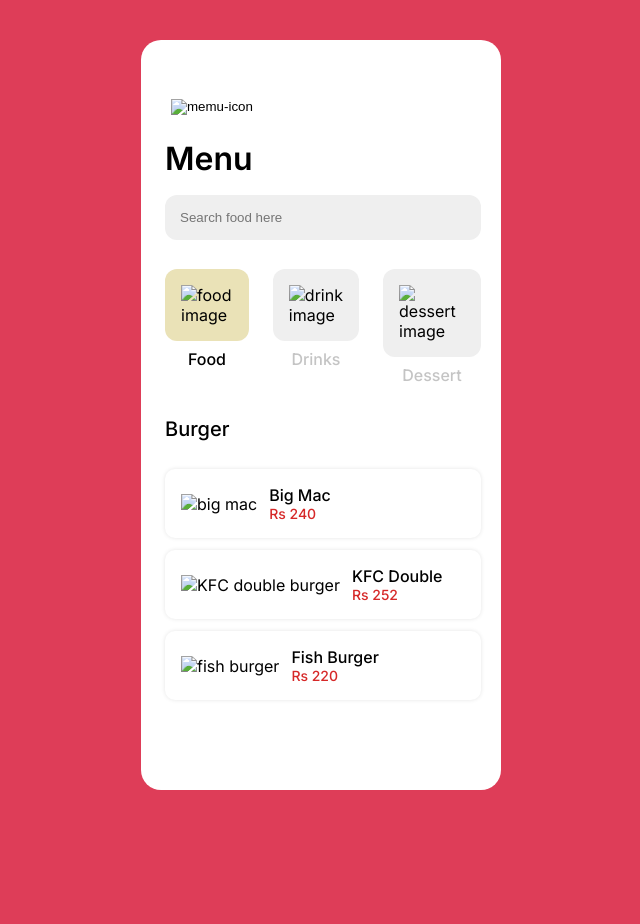
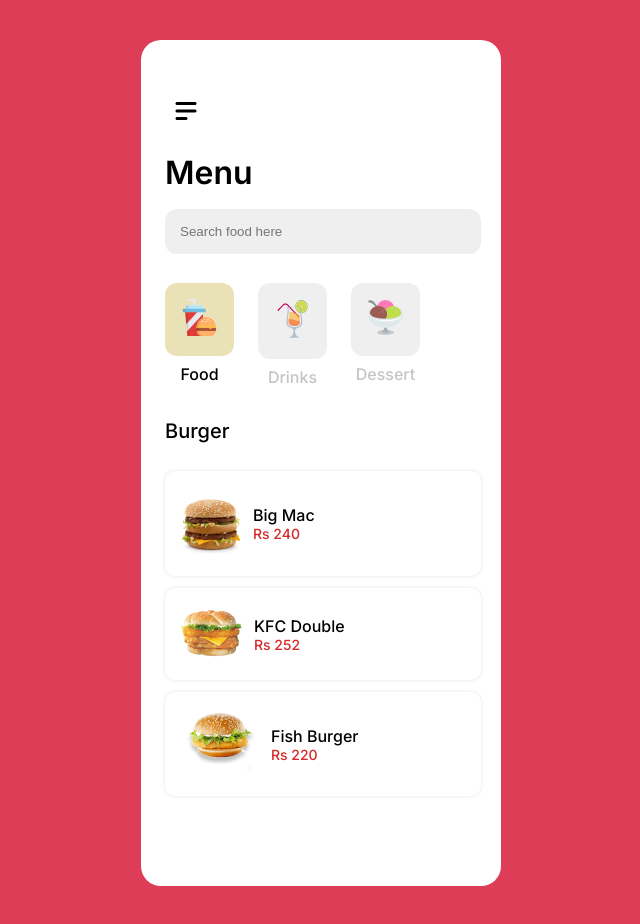
Before and after one commit to Bogdan8633/hw-fastfoodmenu, a plain HTML site: page index.html in a window 1280 px wide. Shown: the whole page, without its empty margins (319-959 px from the left). Before the commit the page ends 830 px from the top, so only its background shows below. Drawn offline with Linux system fonts and the light colour scheme; the site is published under a folder, as on GitHub Pages, so addresses that start at the root find nothing.

Commit message:
fix img path

```diff
--- a/index.html
+++ b/index.html
@@ -15,7 +15,7 @@
   <body>
     <main>
       <button class="burger-menu">
-        <img src="/img/burgericon.png" alt="memu-icon" />
+        <img src="./img/burgericon.png" alt="memu-icon" />
       </button>
       <h1>Menu</h1>
       <form action="">
@@ -24,19 +24,19 @@
       <div class="product-row">
         <div class="product-item">
           <div class="img-block">
-            <img src="/img/foodimg.png" alt="food image" />
+            <img src="./img/foodimg.png" alt="food image" />
           </div>
           <h4>Food</h4>
         </div>
         <div class="product-item">
           <div class="img-block img-block_disactive">
-            <img src="/img/drinksimg.png" alt="drink image" />
+            <img src="./img/drinksimg.png" alt="drink image" />
           </div>
           <h4 class="disactive">Drinks</h4>
         </div>
         <div class="product-item">
           <div class="img-block img-block_disactive">
-            <img src="/img/dessertimg.png" alt="dessert image" />
+            <img src="./img/dessertimg.png" alt="dessert image" />
           </div>
           <h4 class="disactive">Dessert</h4>
         </div>
@@ -46,7 +46,7 @@
         <!-- item-start -->
         <div class="proposition-item">
           <div class="proposition-img">
-            <img src="/img/bigmacimg.png" alt="big mac" />
+            <img src="./img/bigmacimg.png" alt="big mac" />
           </div>
           <div class="product-text">
             <h4>Big Mac</h4>
@@ -57,7 +57,7 @@
         <!-- item-start -->
         <div class="proposition-item">
           <div class="proposition-img">
-            <img src="/img/kfc-double-img.png" alt="KFC double burger" />
+            <img src="./img/kfc-double-img.png" alt="KFC double burger" />
           </div>
           <div class="product-text">
             <h4>KFC Double</h4>
@@ -68,7 +68,7 @@
         <!-- item-start -->
         <div class="proposition-item">
           <div class="proposition-img">
-            <img src="/img/fish-burger-img.png" alt="fish burger" />
+            <img src="./img/fish-burger-img.png" alt="fish burger" />
           </div>
           <div class="product-text">
             <h4>Fish Burger</h4>
```
